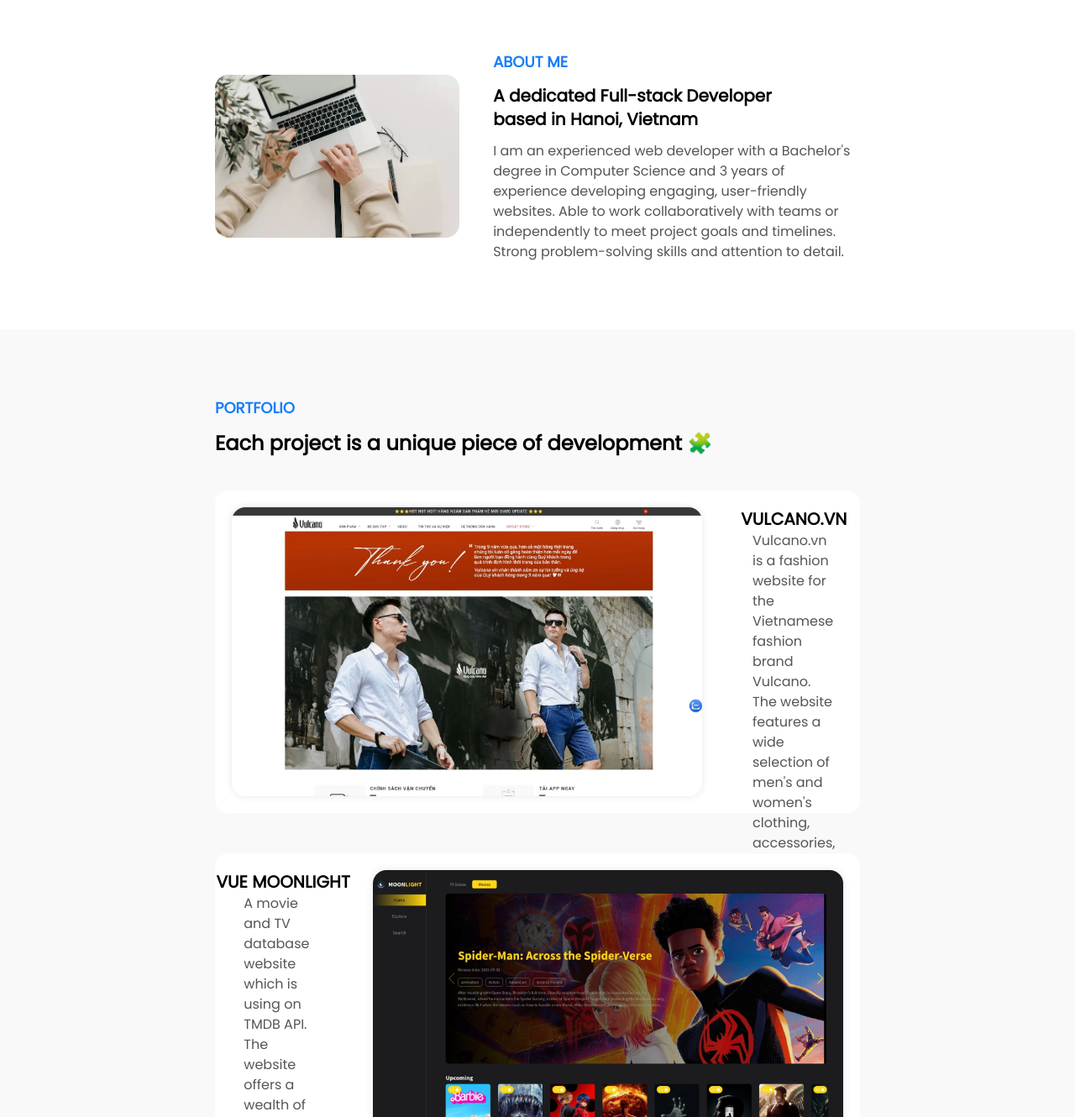
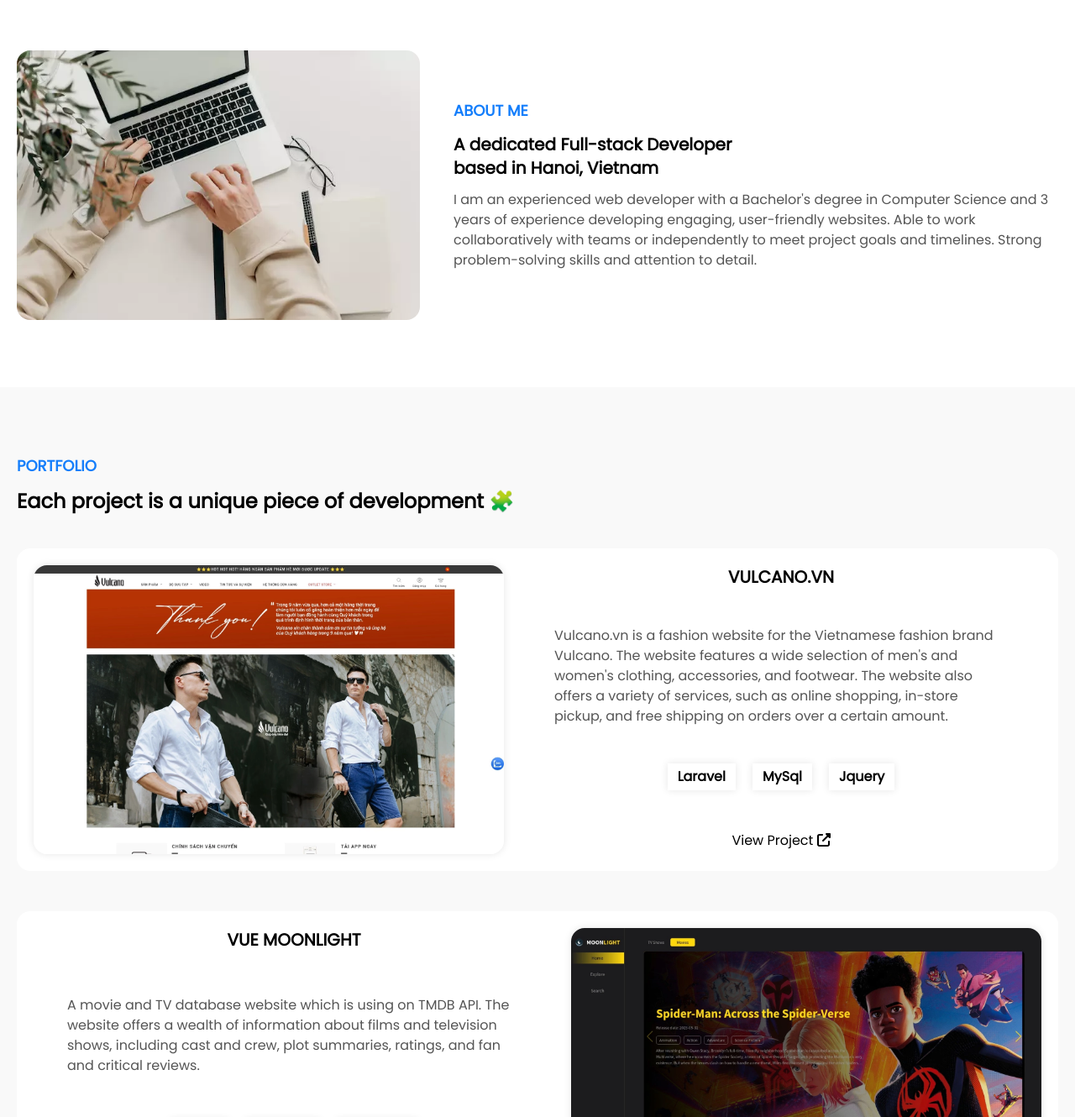
Before and after one commit to duongnt34/portfolio, a Nuxt app: page / in a window 1280 px wide. Shown: the part 820-2150 px from the top of the page at 84% size. Built offline with nearby package versions, Linux system fonts and the light colour scheme.

Commit message:
fix css for 14 inch screen

```diff
--- a/components/About.vue
+++ b/components/About.vue
@@ -1,7 +1,7 @@
 <template>
   <section id="about" class="w-full pt-10 font-poppins md:pt-0">
     <div
-      class="container mx-auto flex flex-col items-center gap-10 px-5 py-10 md:flex-row md:px-64 md:py-20"
+      class="container mx-auto flex flex-col items-center gap-10 px-5 py-10 md:flex-row md:px-auto md:py-20"
     >
       <div class="md:w-2/5">
         <img
--- a/components/Contact.vue
+++ b/components/Contact.vue
@@ -1,7 +1,7 @@
 <template>
   <section id="contact" class="w-full py-5 font-poppins md:pt-0">
     <div
-      class="container mx-auto flex flex-col items-start px-5 py-5 md:px-64 md:py-20"
+      class="container mx-auto flex flex-col items-start px-5 py-5 md:px-auto md:py-20"
     >
       <h2 class="w-full text-lg font-semibold uppercase text-primary">
         Contact
@@ -9,7 +9,7 @@
       <h3 class="mt-3 w-full text-2xl font-semibold">
         Don't be shy! Hit me up! 👇
       </h3>
-      <div class="mt-10 flex flex-col gap-10 md:flex-row md:gap-20">
+      <div class="mt-10 w-full flex flex-col gap-10 md:flex-row md:gap-20 md:justify-between">
         <div class="flex gap-5">
           <div
             class="flex h-16 w-16 items-center justify-center rounded-full p-5 shadow-all-side"
--- a/components/Footer.vue
+++ b/components/Footer.vue
@@ -1,7 +1,7 @@
 <template>
   <section id="footer" class="w-full bg-[#2d2e32] font-poppins">
     <div
-      class="container mx-auto flex flex-col items-center gap-3 py-10 md:flex-row md:justify-between md:px-64 md:py-10"
+      class="container mx-auto flex flex-col items-center gap-3 py-10 md:flex-row md:justify-between md:px-auto md:py-10"
     >
       <p class="font-bold text-white">
         Copyright © 2023. All rights are reserved
--- a/components/ProjectCard.vue
+++ b/components/ProjectCard.vue
@@ -47,7 +47,7 @@
 <script setup lang="ts">
 import { arch } from "os";
 
-interface Props {
+type Props = {
   index: number;
   title: string;
   description: string;
--- a/components/Projects.vue
+++ b/components/Projects.vue
@@ -3,7 +3,7 @@
     id="projects"
     class="w-full bg-gray-light pt-10 font-poppins md:pt-0"
   >
-    <div class="container mx-auto px-5 py-10 md:px-64 md:py-20">
+    <div class="container mx-auto px-5 py-10 md:px-auto md:py-20">
       <h2 class="text-lg font-semibold uppercase text-primary">Portfolio</h2>
       <h3 class="mt-3 text-2xl font-semibold">
         Each project is a unique piece of development 🧩
@@ -29,7 +29,7 @@ import VulcanoImage from "@/assets/images/project_vulcano.webp";
 import VueMoonlightImage from "@/assets/images/project_moonlight.webp";
 import BarcodeImage from "@/assets/images/project_barcode.webp";
 
-interface Project {
+type Project = {
   title: string;
   description: string;
   imageUrl: string;
```
Also changed, not shown: 1 other file (tests, documents, lock files or other folders).
